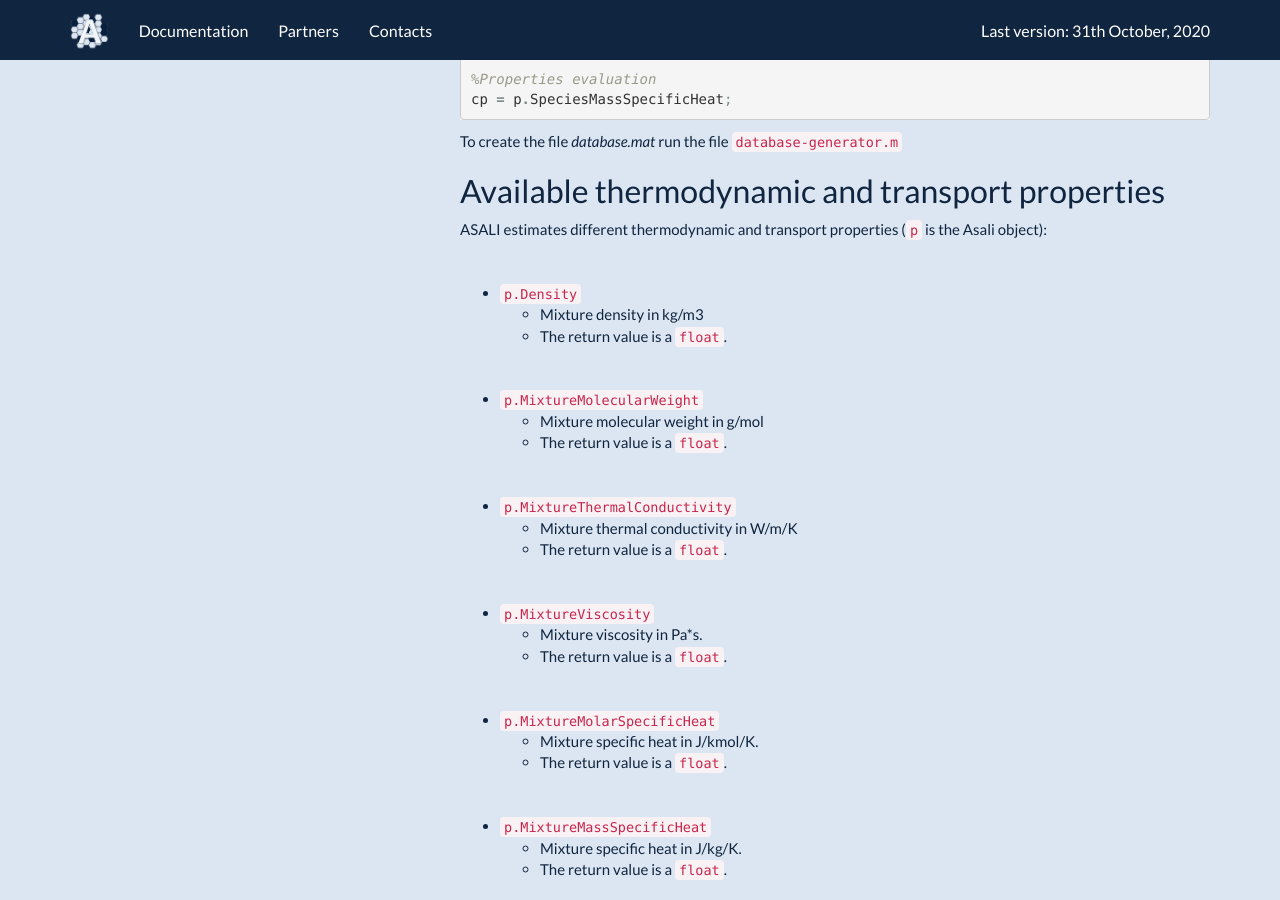
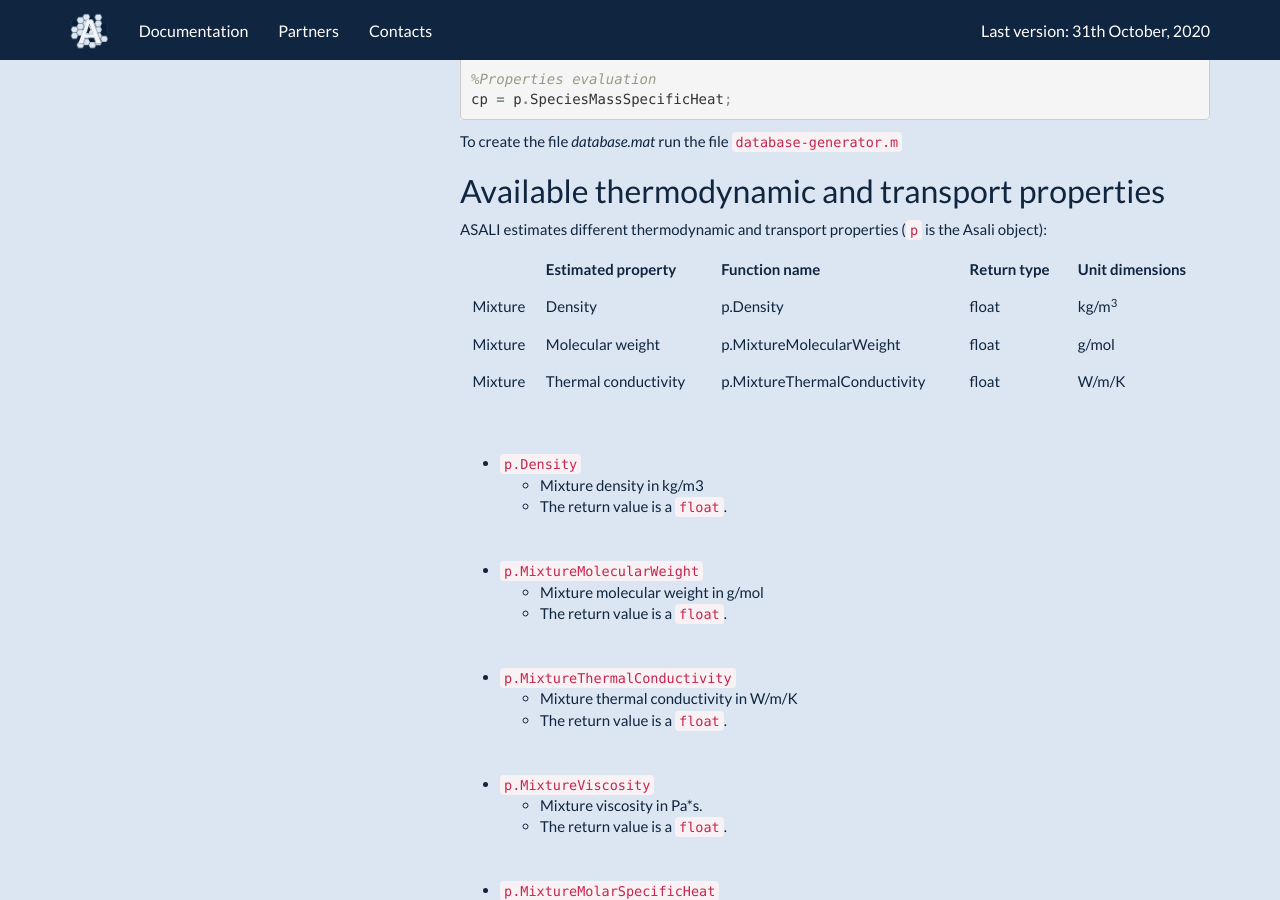
Before and after one commit to srebughini/ASALI, a Jekyll site: the page built from _docs/api/matlab.md, in a window 1280 px wide and 900 px high, scrolled down 309 px. Built offline with Jekyll 4.4.1, drawn with Linux system fonts in a browser that asks for light colours.

Commit message:
Add first table version

```diff
--- a/_docs/api/matlab.md
+++ b/_docs/api/matlab.md
@@ -21,6 +21,14 @@ cp = p.SpeciesMassSpecificHeat;
 To create the file *database.mat* run the file `database-generator.m`
 ## Available thermodynamic and transport properties
 ASALI estimates different thermodynamic and transport properties (`p` is the Asali object):
+
+
+|         | Estimated property   | Function name                | Return type | Unit dimensions |
+| :----:  | :--------------------| :----------------------------| :-----------| :---------------|
+| Mixture | Density              | p.Density                    | float       | kg/m<sup>3</sup>|
+| Mixture | Molecular weight     | p.MixtureMolecularWeight     | float       | g/mol           |
+| Mixture | Thermal conductivity | p.MixtureThermalConductivity | float       | W/m/K           |
+
 <p>&nbsp;</p>
 * `p.Density`
     * Mixture density in kg/m3
```
